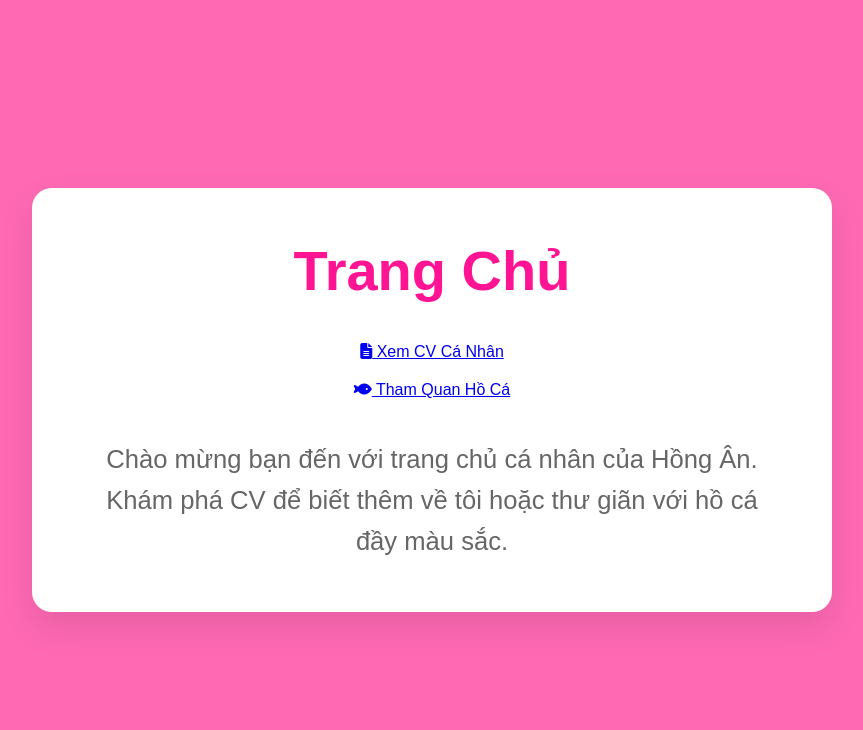
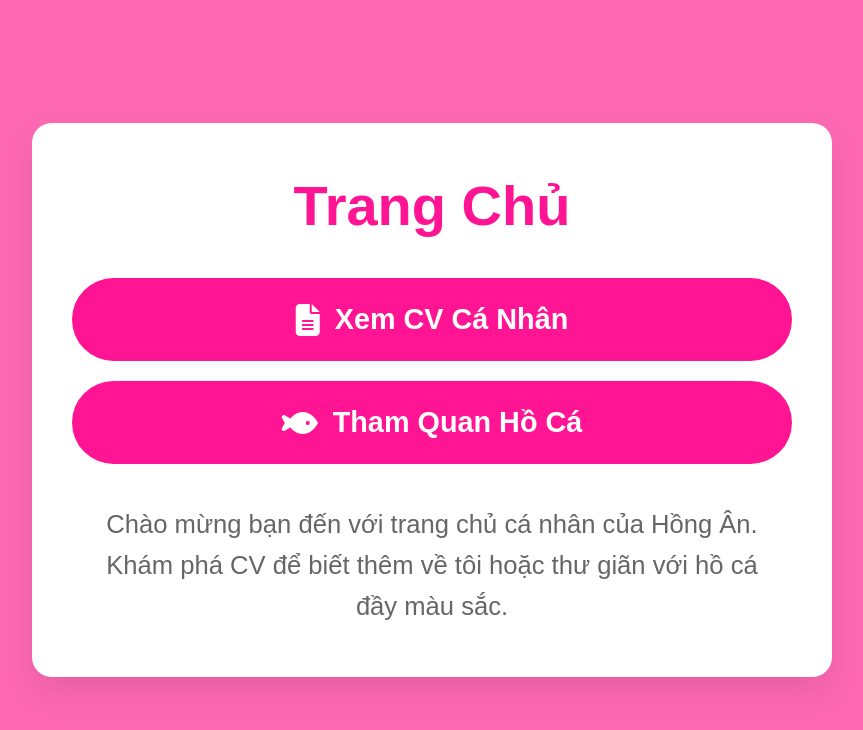
Before and after one commit to HongAnVo07/trangchu, a plain HTML site: page index.html in a window 1280 px wide. Shown: the whole page, without its empty margins (208-1071 px from the left). Drawn offline with Linux system fonts and the light colour scheme.

Commit message:
Change file

```diff
--- a/index.html
+++ b/index.html
@@ -11,11 +11,11 @@
     <div class="container floating">
         <h1>Trang Chủ</h1>
         <div class="links">
-            <a href="http://honganvo07.github.io/Cv-HongAn class="link-btn cv-btn" target="_blank">
+            <a href="http://honganvo07.github.io/Cv-HongAn" class="link-btn cv-btn" target="_blank">
                 <i class="fas fa-file-alt"></i>
                 Xem CV Cá Nhân
             </a>
-            <a href="http://honganvo07.github.io/Hoca class="link-btn fish-btn" target="_blank">
+            <a href="http://honganvo07.github.io/Hoca" class="link-btn fish-btn" target="_blank">
                 <i class="fas fa-fish"></i>
                 Tham Quan Hồ Cá
             </a>
```
